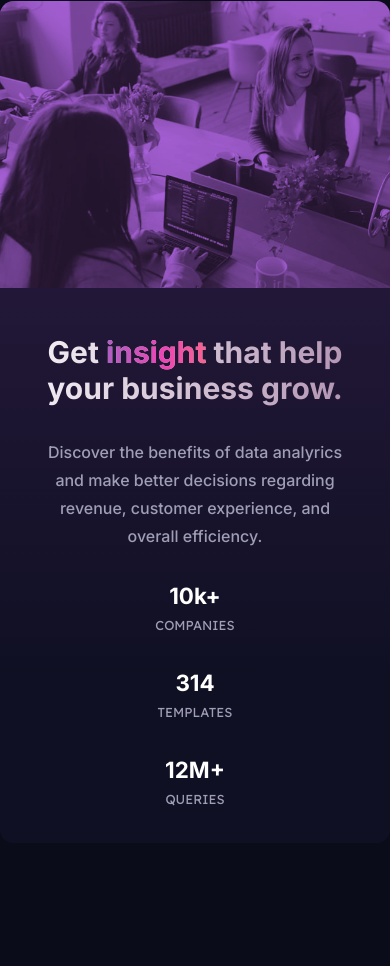
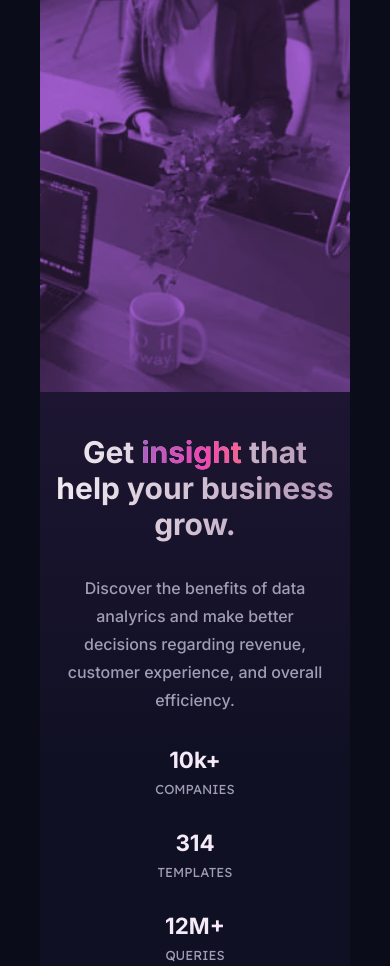
Before and after one commit to correlucas/stats-preview-card-component, a plain HTML site: page index.html in a window 390 px wide. Before the commit the page ends 844 px from the top, so only its background shows below. Drawn offline with Linux system fonts and the light colour scheme.

Commit message:
Set the img for mobile and  font size, padding and margins in REM

```diff
--- a/index.html
+++ b/index.html
@@ -40,8 +40,11 @@
 
       <div class="hero-img">
         <picture>
-          <source media="(max-width: 700px )" srcset="./images/image-header-mobile.webp">
-          <img class="pic" src="./images/image-header-desktop.webp" alt="Office Workers Smiling">
+          <source media="(max-width: 1000px)" srcset="./images/image-header-desktop-size-2.webp">
+
+          <source media="(max-width: 700px)" srcset="./images/image-header-mobile.webp">
+
+          <img class="pic" src="./images/image-header-desktop.webp">
         </picture>
       </div>
 
--- a/style.css
+++ b/style.css
@@ -3,8 +3,8 @@
 :root {
   /* primary */
   --p-purple: hsla(276, 60%, 61%, 1);
-  --p-white: hsla(180, 100%, 100%, 1);
-
+  --p-white: rgb(246, 234, 248);
+  /* neutral */
   --n-dk-purple: hsla(246, 38%, 16%, 1);
   --n-gray: rgb(159, 158, 182);
   --n-bg: hsla(233, 46%, 7%, 1);
@@ -15,11 +15,16 @@
   padding: 0;
   text-decoration: 0;
   box-sizing: border-box;
+  font-size: 16px;
 }
 
 img {
   display: block;
   line-height: 0;
+}
+
+main {
+  margin: 40px;
 }
 
 body {
@@ -50,16 +55,16 @@ body {
   width: auto;
   mix-blend-mode: multiply;
   opacity: 0.80;
-  border-radius: 0 14px 14px 0;
+  border-radius: 0 0.875rem 0.875rem 0;
 }
 
 .hero-img {
-  border-radius: 0 14px 14px 0;
+  border-radius: 0 0.875rem 0.875rem 0;
   background-color: var(--p-purple);
 }
 
 .hero-text {
-  padding: 70px 124px 70px 70px;
+  padding: 4.375rem 7.75rem 4.375rem 4.375rem;
 }
 
 .hero-text h1,
@@ -103,12 +108,12 @@ body {
 
 .hero-text>p {
   line-height: 1.75;
-  padding-bottom: 80px;
+  padding-bottom: 5rem;
 }
 
 .highlights h2 {
   font-size: 1.4rem;
-  padding-bottom: 8px;
+  padding-bottom: 0.5rem;
 }
 
 .highlights P {
@@ -128,12 +133,29 @@ body {
   font-family: 'Lexend Deca', sans-serif;
 }
 
+@media (max-width: 1000px) {
+  .container {
+    width: 800px;
+  }
+
+  .hero-text {
+    align-self: center;
+    padding: 3.375rem;
+  }
+
+  .hero-text>p {
+    line-height: 1.75;
+    padding-bottom: 2rem;
+  }
+}
+
+
 @media (max-width: 700px) {
   .container {
     grid-template-columns: 1fr;
     width: 100%;
     height: 100%;
-    margin: 0;
+    /* margin: 0 auto; */
     place-content: center;
     text-align: center;
     align-items: center;
@@ -146,7 +168,7 @@ body {
   }
 
   .hero-text {
-    padding: 46px 42px 36px 42px;
+    padding: 2.625rem 1rem 2.625rem 1rem;
   }
 
   .hero-text h1 {
@@ -155,7 +177,8 @@ body {
 
   .hero-text>p {
     font-size: 1rem;
-    padding-bottom: 32px;
+    margin: 0px 8px;
+    padding-bottom: 2rem;
   }
 
   .hero-img,
@@ -163,13 +186,12 @@ body {
     grid-row: 1;
     width: 100%;
     height: 100%;
-    object-fit: cover;
-    border-radius: 14px 14px 0 0;
+    border-radius: 0.875rem 0.875rem 0 0;
   }
 
   .highlights {
     flex-direction: column;
-    gap: 36px;
+    gap: 32px;
     padding: 0;
     justify-content: center;
   }
```
Also changed, not shown: images/image-header-desktop-size-2.webp (added), images/img_white_flower.jpg (deleted).
